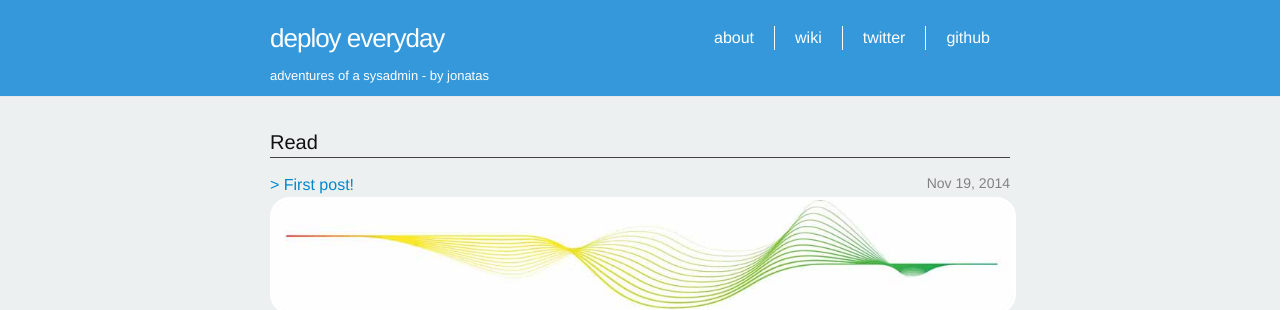
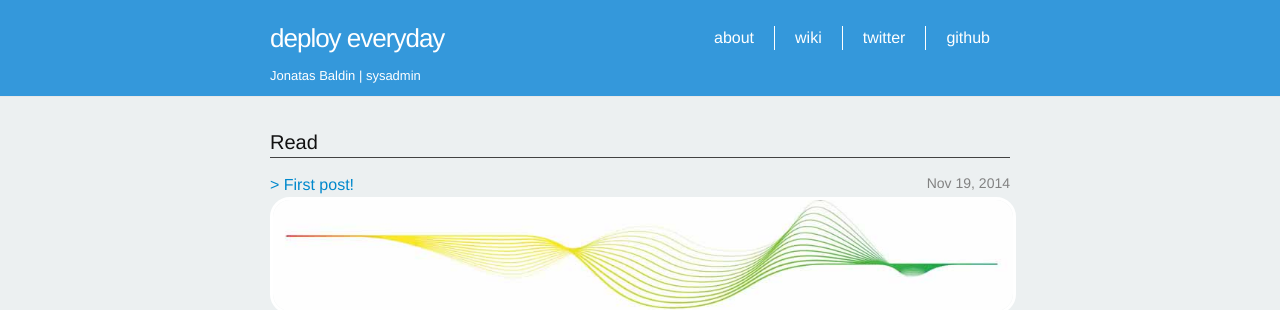
Before and after one commit to jonatasbaldin/jonatasbaldin.github.io, a Jekyll site: the page built from index.html, in a window 1280 px wide. Shown: the top 310 px of the page. Built offline with Jekyll 4.4.1, drawn with Linux system fonts in a browser that asks for light colours; the list of posts is cut into pages by our own code.

Commit message:
Change description

```diff
--- a/_includes/header.html
+++ b/_includes/header.html
@@ -31,7 +31,7 @@
       </div>
     </nav>
 
-    <div class="site-subtitle">adventures of a sysadmin - by jonatas</div>
+    <div class="site-subtitle">Jonatas Baldin | sysadmin </div>
   </div>
 
 </header>
```
